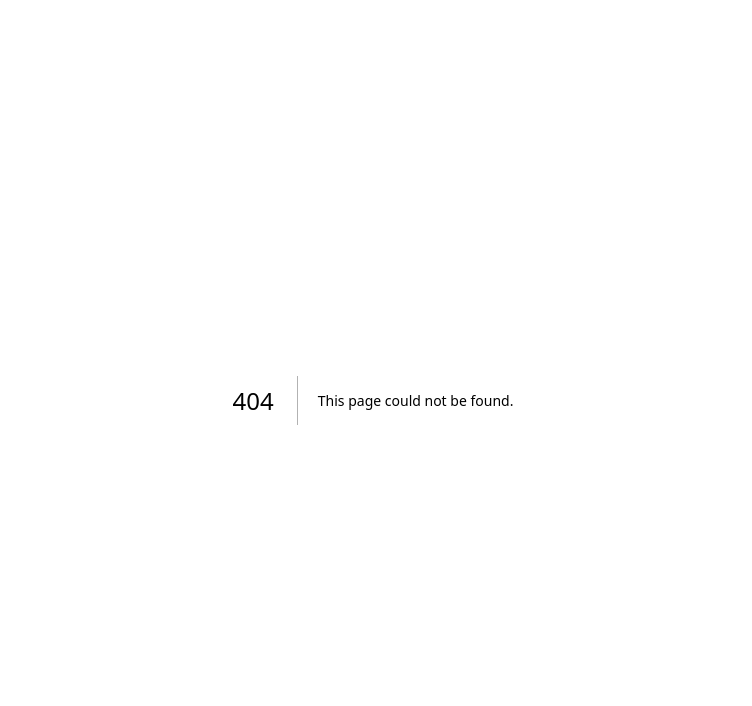
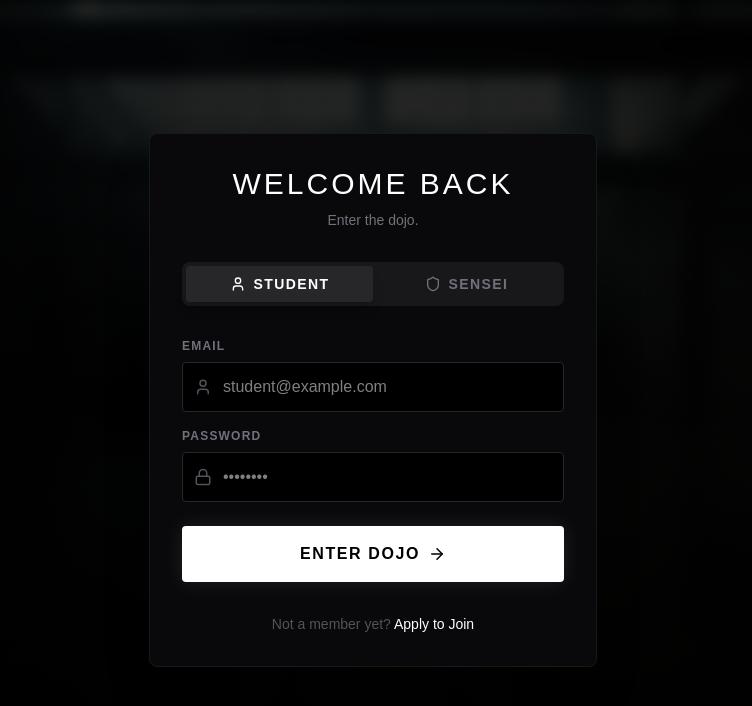
Before and after one commit to MACM18/karate-IKS, a Next.js app: page /login in a window 1280 px wide. Before the commit this address had no page. Shown: the top 706 px of the page, without its empty margins (267-1019 px from the left). Built offline with nearby package versions, Linux system fonts and the light colour scheme.

Commit message:
Add a login page and update the homepage to link to the student portal.

```diff
--- /dev/null
+++ b/app/login/page.tsx
@@ -0,0 +1,112 @@
+"use client";
+
+import { useState } from "react";
+import { useRouter } from "next/navigation";
+import { User, Shield, ArrowRight, Lock } from "lucide-react";
+import Link from "next/link";
+
+export default function LoginPage() {
+    const router = useRouter();
+    const [role, setRole] = useState<"student" | "admin">("student");
+    const [isLoading, setIsLoading] = useState(false);
+
+    const handleLogin = (e: React.FormEvent) => {
+        e.preventDefault();
+        setIsLoading(true);
+
+        // Simulate network delay
+        setTimeout(() => {
+            if (role === "admin") {
+                router.push("/admin/dashboard");
+            } else {
+                router.push("/student/dashboard");
+            }
+        }, 1000);
+    };
+
+    return (
+        <div className="min-h-screen bg-black text-white flex items-center justify-center p-4 relative overflow-hidden">
+            {/* Background Ambience */}
+            <div className="absolute inset-0 bg-[url('/hero-bg.png')] bg-cover bg-center opacity-20 filter blur-sm"></div>
+            <div className="absolute inset-0 bg-gradient-to-t from-black via-black/80 to-transparent"></div>
+
+            <div className="relative z-10 w-full max-w-md bg-zinc-950 border border-zinc-900 rounded-lg p-8 shadow-2xl">
+                <div className="text-center mb-8">
+                    <h1 className="text-3xl font-heading uppercase tracking-widest text-white mb-2">Welcome Back</h1>
+                    <p className="text-zinc-500 text-sm">Enter the dojo.</p>
+                </div>
+
+                {/* Role Toggle */}
+                <div className="flex bg-zinc-900 p-1 rounded-lg mb-8">
+                    <button
+                        onClick={() => setRole("student")}
+                        className={`flex-1 flex items-center justify-center gap-2 py-2 rounded text-sm font-bold uppercase tracking-widest transition-all
+                ${role === "student" ? "bg-zinc-800 text-white shadow-lg" : "text-zinc-500 hover:text-zinc-300"}`}
+                    >
+                        <User size={16} /> Student
+                    </button>
+                    <button
+                        onClick={() => setRole("admin")}
+                        className={`flex-1 flex items-center justify-center gap-2 py-2 rounded text-sm font-bold uppercase tracking-widest transition-all
+                ${role === "admin" ? "bg-action text-white shadow-lg" : "text-zinc-500 hover:text-zinc-300"}`}
+                    >
+                        <Shield size={16} /> Sensei
+                    </button>
+                </div>
+
+                <form onSubmit={handleLogin} className="space-y-4">
+                    <div>
+                        <label className="block text-xs uppercase font-bold tracking-widest text-zinc-500 mb-2">Email</label>
+                        <div className="relative">
+                            <User className="absolute left-3 top-1/2 -translate-y-1/2 text-zinc-600" size={18} />
+                            <input
+                                type="email"
+                                placeholder={role === "student" ? "student@example.com" : "sensei@karate-iks.com"}
+                                className="w-full bg-black border border-zinc-800 rounded py-3 pl-10 pr-4 text-white focus:outline-none focus:border-zinc-600 transition-colors"
+                                required
+                            />
+                        </div>
+                    </div>
+
+                    <div>
+                        <label className="block text-xs uppercase font-bold tracking-widest text-zinc-500 mb-2">Password</label>
+                        <div className="relative">
+                            <Lock className="absolute left-3 top-1/2 -translate-y-1/2 text-zinc-600" size={18} />
+                            <input
+                                type="password"
+                                placeholder="••••••••"
+                                className="w-full bg-black border border-zinc-800 rounded py-3 pl-10 pr-4 text-white focus:outline-none focus:border-zinc-600 transition-colors"
+                                required
+                            />
+                        </div>
+                    </div>
+
+                    <button
+                        type="submit"
+                        disabled={isLoading}
+                        className={`w-full py-4 rounded font-bold uppercase tracking-widest flex items-center justify-center gap-2 transition-all mt-6
+                ${role === "admin"
+                                ? "bg-action hover:bg-red-700 text-white shadow-[0_0_20px_rgba(220,38,38,0.3)]"
+                                : "bg-white hover:bg-zinc-200 text-black shadow-[0_0_20px_rgba(255,255,255,0.1)]"}
+                ${isLoading ? "opacity-70 cursor-not-allowed" : ""}
+                `}
+                    >
+                        {isLoading ? (
+                            "Bowing in..."
+                        ) : (
+                            <>
+                                Enter Dojo <ArrowRight size={18} />
+                            </>
+                        )}
+                    </button>
+                </form>
+
+                <div className="mt-8 text-center">
+                    <p className="text-zinc-600 text-sm">
+                        Not a member yet? <Link href="/join" className="text-white hover:underline">Apply to Join</Link>
+                    </p>
+                </div>
+            </div>
+        </div>
+    );
+}
--- a/app/page.tsx
+++ b/app/page.tsx
@@ -1,3 +1,4 @@
+import Link from "next/link";
 import { HeroSection } from "@/components/HeroSection";
 import { FeatureCard } from "@/components/FeatureCard";
 import { Shield, Zap, UserCheck } from "lucide-react";
@@ -45,9 +46,14 @@ export default function Home() {
                         <p className="text-zinc-500 mb-8 max-w-xl mx-auto">
                             Your first class is complimentary. Come experience the tradition and energy of our school.
                         </p>
-                        <button className="px-12 py-4 bg-white text-black font-bold uppercase tracking-widest hover:bg-zinc-200 transition-colors">
-                            Get Free Class Pass
-                        </button>
+                        <div className="flex justify-center">
+                            <Link
+                                href="/login"
+                                className="inline-flex items-center gap-2 px-8 py-4 bg-white text-black font-bold uppercase tracking-widest hover:bg-zinc-200 transition-colors"
+                            >
+                                Student Portal <Shield size={16} />
+                            </Link>
+                        </div>
                     </div>
                 </section>
             </main>
```
